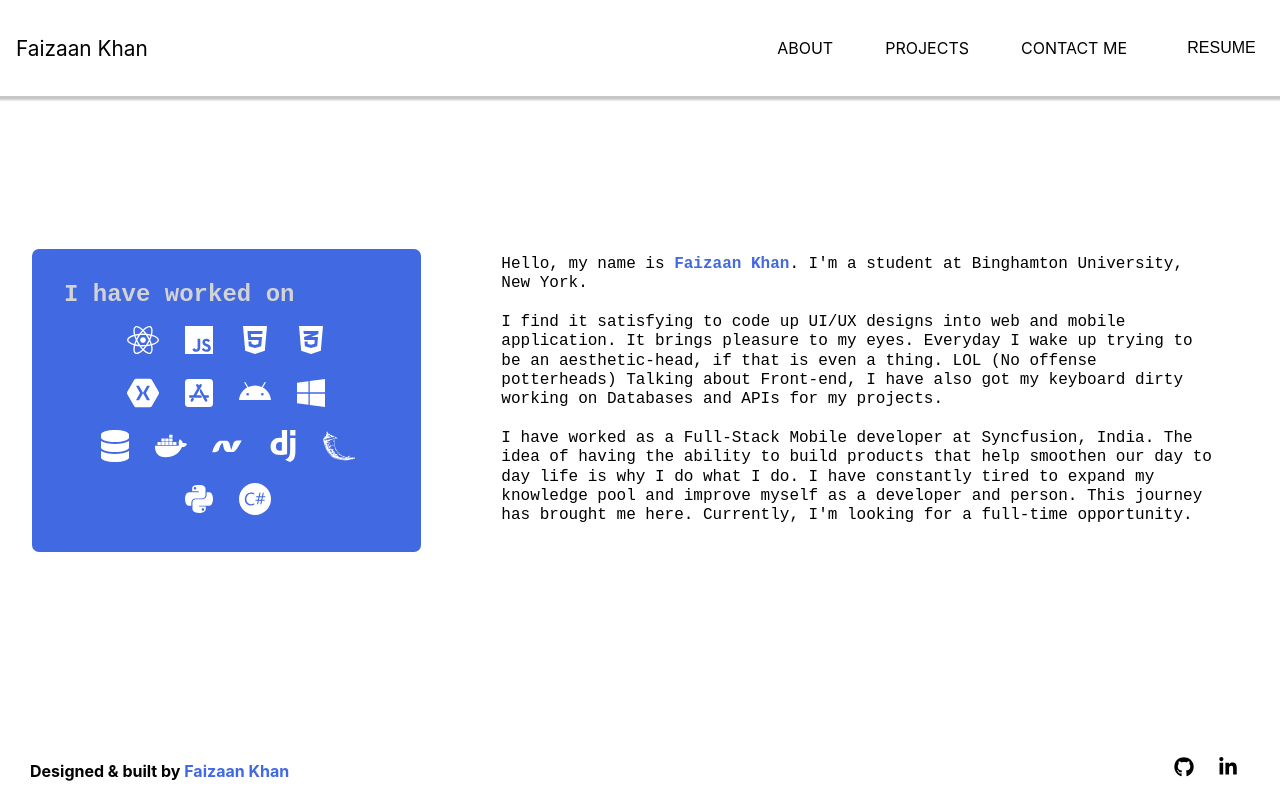
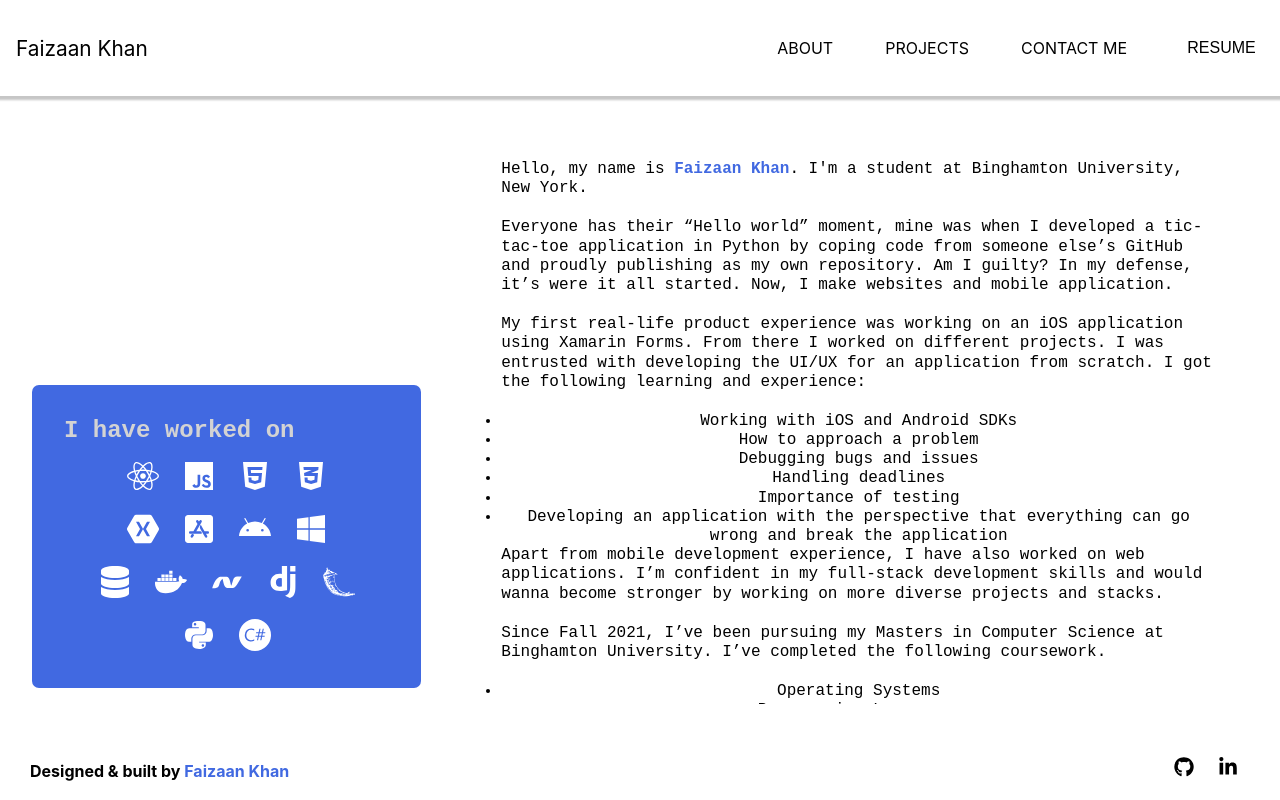
Before and after one commit to FaizaanKhan24/PortfolioWebsite, a React (Create React App) app in the folder portfolio-website/: page /about in a window 1280 px wide. Built offline with nearby package versions, Linux system fonts and the light colour scheme.

Commit message:
About page changes

```diff
--- a/portfolio-website/src/components/About.css
+++ b/portfolio-website/src/components/About.css
@@ -2,6 +2,7 @@
     height: 100%;
     width: 100%;
     display: grid;
+    overflow-y: scroll;
     margin: 2rem;
     padding: 0 2rem 2rem;
     grid-template-columns: 1fr 2fr;
--- a/portfolio-website/src/components/About.js
+++ b/portfolio-website/src/components/About.js
@@ -56,9 +56,43 @@ function About(){
       <div className='about-me'>
         <div>
         <p>Hello, my name is <span className='name-color'><b>Faizaan Khan</b></span>. I'm a student at Binghamton University, New York. </p>
-        <p>I find it satisfying to code up UI/UX designs into web and mobile application. It brings pleasure to my eyes. Everyday I wake up trying to be an aesthetic-head, if that is even a thing. LOL (No offense potterheads)
+        {/* <p>I find it satisfying to code up UI/UX designs into web and mobile application. It brings pleasure to my eyes. Everyday I wake up trying to be an aesthetic-head, if that is even a thing. LOL (No offense potterheads)
         Talking about Front-end, I have also got my keyboard dirty working on Databases and APIs for my projects.</p>
-        <p>I have worked as a Full-Stack Mobile developer at Syncfusion, India. The idea of having the ability to build products that help smoothen our day to day life is why I do what I do. I have constantly tired to expand my knowledge pool and improve myself as a developer and person. This journey has brought me here. Currently, I'm looking for a full-time opportunity.</p>
+        <p>I have worked as a Full-Stack Mobile developer at Syncfusion, India. The idea of having the ability to build products that help smoothen our day to day life is why I do what I do. I have constantly tired to expand my knowledge pool and improve myself as a developer and person. This journey has brought me here. Currently, I'm looking for a full-time opportunity.</p> */}
+        <p>
+        Everyone has their “Hello world” moment, mine was when I developed a tic-tac-toe application in Python by coping code from someone else’s GitHub and proudly publishing as my own repository. Am I guilty? In my defense, it’s were it all started. Now, I make websites and mobile application.
+        </p>
+        <p>
+        My first real-life product experience was working on an iOS application using Xamarin Forms. From there I worked on different projects. I was entrusted with developing the UI/UX for an application from scratch. I got the following learning and experience:
+        </p>
+        <ul>
+          <li>Working with iOS and Android SDKs</li>
+          <li>How to approach a problem</li>
+          <li>Debugging bugs and issues</li>
+          <li>Handling deadlines</li>
+          <li>Importance of testing</li>
+          <li>Developing an application with the perspective that everything can go wrong and break the application</li>
+        </ul>
+        <p>
+        Apart from mobile development experience, I have also worked on web applications. I’m confident in my full-stack development skills and would wanna become stronger by working on more diverse projects and stacks.
+        </p>
+        <p>
+        Since Fall 2021, I’ve been pursuing my Masters in Computer Science at Binghamton University. I’ve completed the following coursework.
+        </p>
+        <ul>
+          <li>Operating Systems</li>
+          <li>Programming Languages</li>
+          <li>Machine Learning</li>
+          <li>Cloud Computing</li>
+          <li>Database Systems</li>
+          <li>Design and Analysis of Algorithms</li>
+          <li>Computer Architecture</li>
+          <li>Design Patterns</li>
+          <li>Introduction to Data Mining</li>
+        </ul>
+        <p>
+        Currently, I’m looking for a full-time opportunity in the field of Software Engineering.
+        </p>
         </div>
       </div>
     </div>
```
